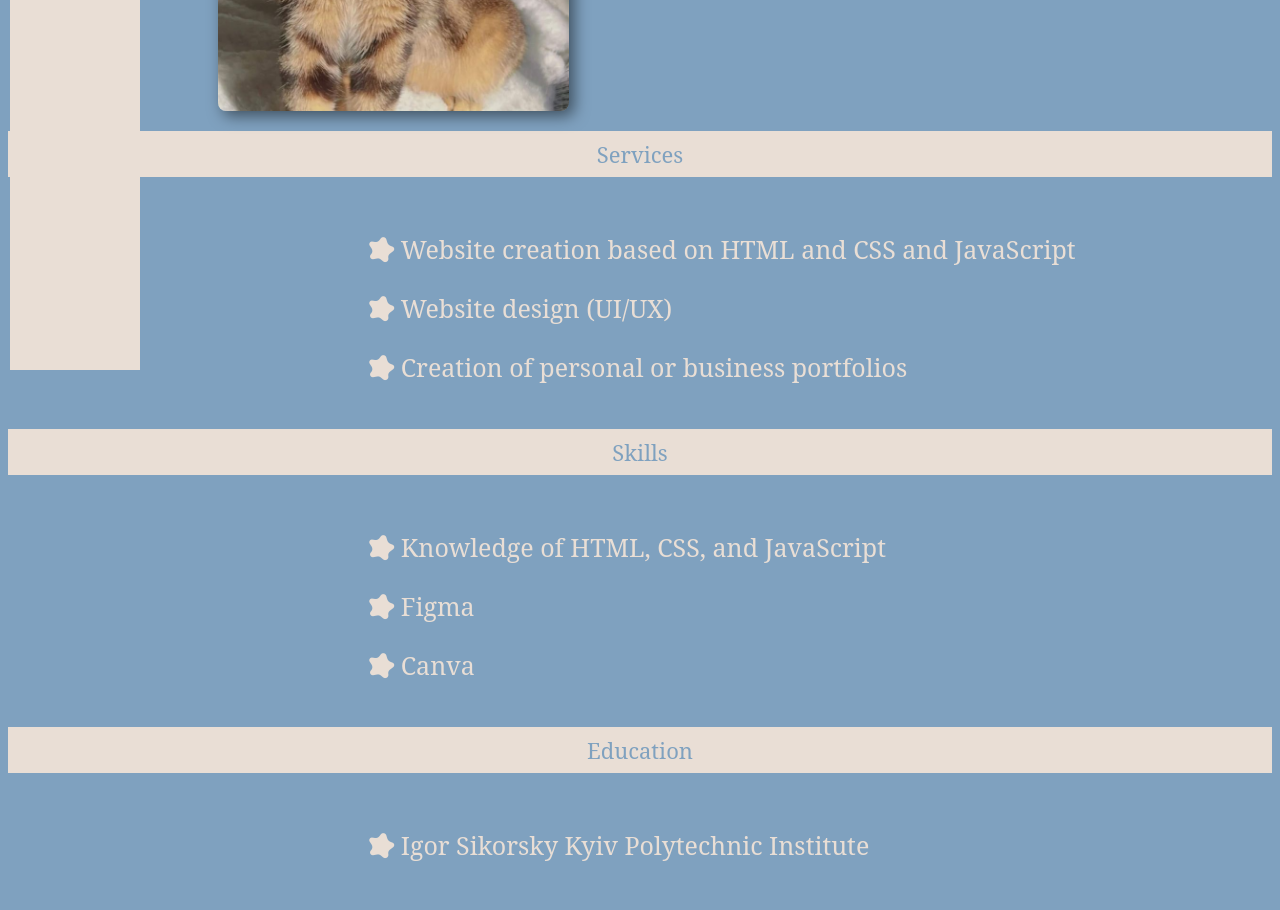
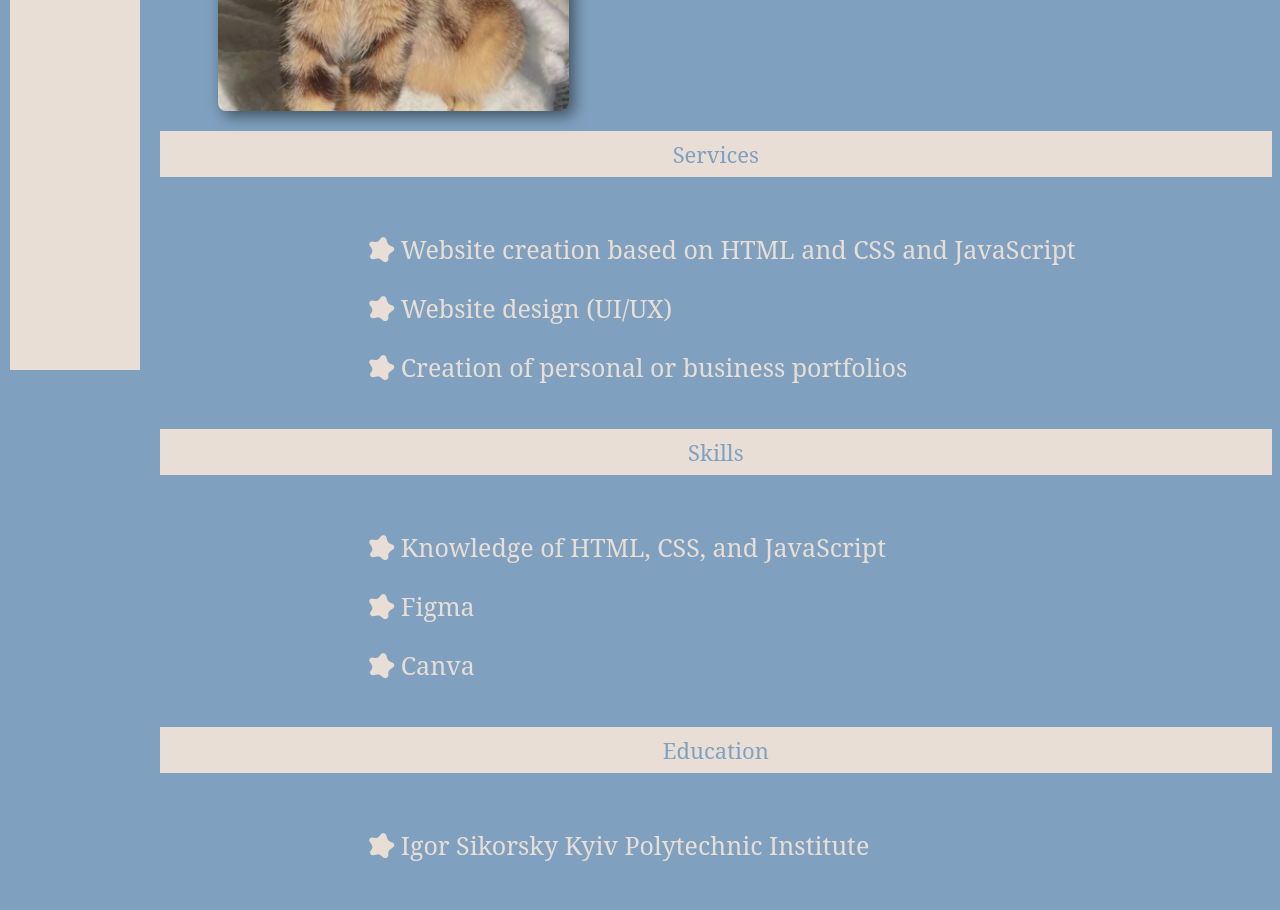
Before and after one commit to Alinafiot/Portfolio, a plain HTML site: page index.html in a window 1280 px wide. Shown: the part 440-1350 px from the top of the page. Drawn offline with Linux system fonts and the light colour scheme.

Commit message:
Update style.css

```diff
--- a/style.css
+++ b/style.css
@@ -202,6 +202,7 @@ body {
     font-size: 22px;
     background-color: #e9ded5;
     color: #7fa1bf;
+    margin-left: 12%;
 }
 
 .c1{
@@ -227,6 +228,7 @@ body {
     font-size: 22px;
     background-color: #e9ded5;
     color: #7fa1bf;
+    margin-left: 12%;
 }
 
 .c2{
@@ -252,6 +254,7 @@ body {
     font-size: 22px;
     background-color: #e9ded5;
     color: #7fa1bf;
+    margin-left: 12%;
 }
 
 .c3{
```
